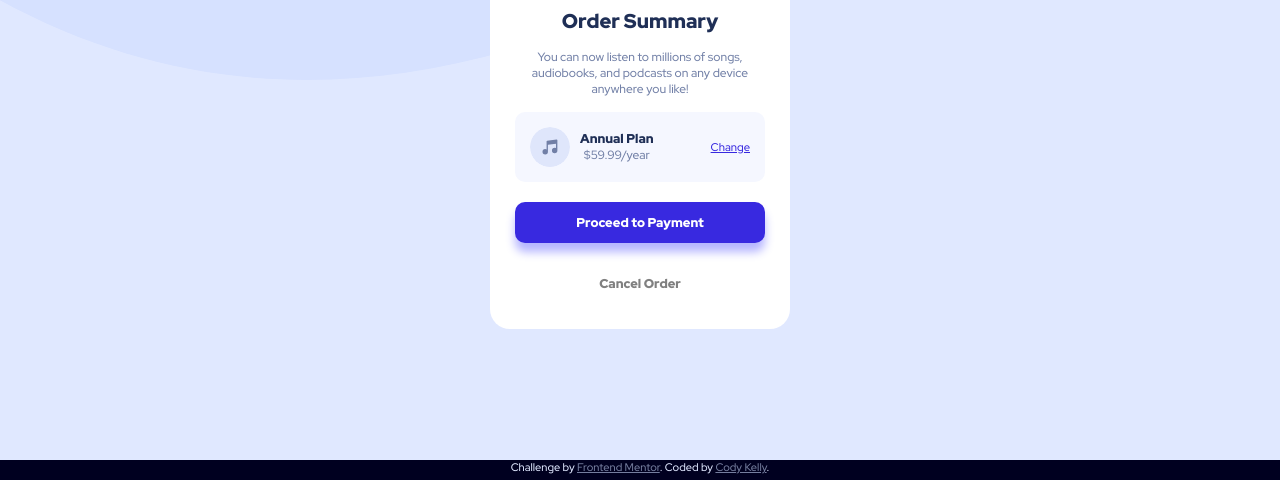
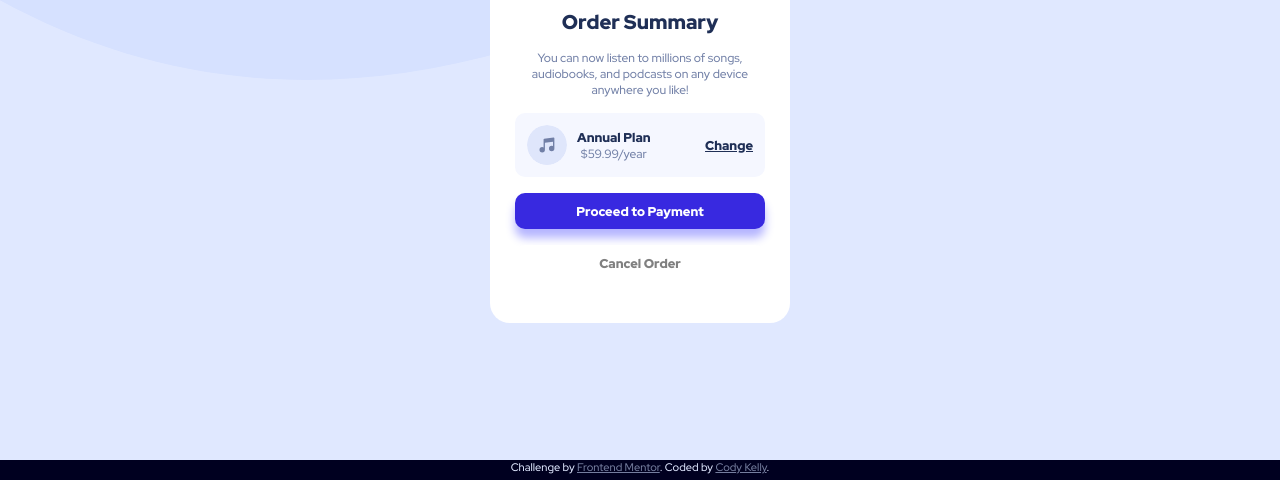
Before and after one commit to CodyKelly/order-summary-component, a plain HTML site: page index.html in a window 1280 px wide. Shown: the part 320-800 px from the top of the page. Drawn offline with Linux system fonts and the light colour scheme.

Commit message:
Added some margin/padding values, removed form, changed plan change anchor to button

```diff
--- a/index.html
+++ b/index.html
@@ -23,24 +23,22 @@
       <p class="text-margin">You can now listen to millions of songs, audiobooks, and podcasts on any
       device anywhere you like!</p>
 
-      <div class="plan">
+      <div class="plan padding-2">
         <img src="./images/icon-music.svg" alt="Music icon">
         <div class=" center-column-items">
           <h3>Annual Plan</h3>
           <p>$59.99/year</p>
         </div>
 
-        <a class="flex-end">Change</a>
+        <button class="plain move-to-end">Change</button>
       </div>
 
-      <form>
-        <button class="primary">
-          Proceed to Payment
-        </button>
-        <button class="cancel">
-          Cancel Order
-        </button>
-      </form>
+      <button class="primary blocking stretch padding-2 margin-block-2">
+        Proceed to Payment
+      </button>
+      <button class="cancel blocking stretch padding-2 margin-block-2">
+        Cancel Order
+      </button>
     </div>
   </main>
 
--- a/styles.css
+++ b/styles.css
@@ -6,6 +6,12 @@
   --xtra-pale-blue: hsl(225, 100%, 98%);
   --desat-blue: hsl(224, 23%, 55%);
   --dark-blue: hsl(223, 47%, 23%);
+
+  --margin-1: .5em;
+  --margin-2: 1.25em;
+
+  --padding-1: .5em;
+  --padding-2: .75em;
 }
 
 * {
@@ -21,7 +27,7 @@ body {
   display: flex;
   align-items: center;
   justify-content: center;
-  height: 100vh;
+  min-height: 100vh;
   background-color: var(--pale-blue);
   background-image: url(./images/pattern-background-desktop.svg);
   background-size: 100% 50%;
@@ -64,12 +70,63 @@ p {
   color: black;
 }
 
+.plain {
+  text-decoration: underline;
+  background: 0;
+  padding: 0;
+  width: auto;
+}
+
+.plain:hover {
+  color: var(--desat-blue);
+  text-decoration: none;
+}
+
+.blocking {
+  display: block;
+}
+
+.stretch {
+  width: 100%;
+}
+
 .text-margin {
   margin-bottom: 15px;
 }
 
+.move-to-end {
+  margin-left: auto;
+}
+
 .center-text {
   text-align: center;
+}
+
+.padding-1 {
+  padding: 0.5em;
+}
+
+.padding-2 {
+  padding: .75em;
+}
+
+.padding-3 {
+  padding: 1em;
+}
+
+.margin-1 {
+  margin: var(--margin-1);
+}
+.margin-2 {
+  margin: var(--margin-2);
+}
+
+.margin-block-1 {
+  margin-block: var(--margin-1);
+}
+
+.margin-block-2 {
+  margin-block: var(--margin-2);
 }
 
 .center-column-items {
@@ -81,15 +138,15 @@ p {
   flex-wrap: nowrap;
 }
 
-.flex-end {
-  justify-self: end;
-}
-
 .card {
   width: 300px;
+  height: fit-content;
   border-radius: 20px;
   background: white;
   overflow: hidden;
+  display: flex;
+  flex-direction: column;
+  align-items: stretch;
 }
 
 .card .header-img {
@@ -108,13 +165,12 @@ p {
 .plan {
   position: relative;
   border-radius: 10px;
-  width: 100%;
+  width: auto;
   display: flex;
   flex-direction: row;
   align-items: center;
   justify-content: left;
   background-color: var(--xtra-pale-blue);
-  padding: 15px;
 }
 
 .plan img {
@@ -131,25 +187,17 @@ p {
   cursor: pointer;
 }
 
-.plan a:hover {
-  color: var(--desat-blue);
-  text-decoration: none;
-}
-
 button {
   border-radius: 10px;
-  width: 100%;
-  padding: 12px;
   font-size: 0.8rem;
   font-weight: 900;
-  margin-top: 20px;
   border: none;
   cursor: pointer;
 }
 
 footer {
   height: 20px;
-  width: 100%;
+  min-width: 100vw;
   background: rgb(0, 0, 32);
 }
 
```
